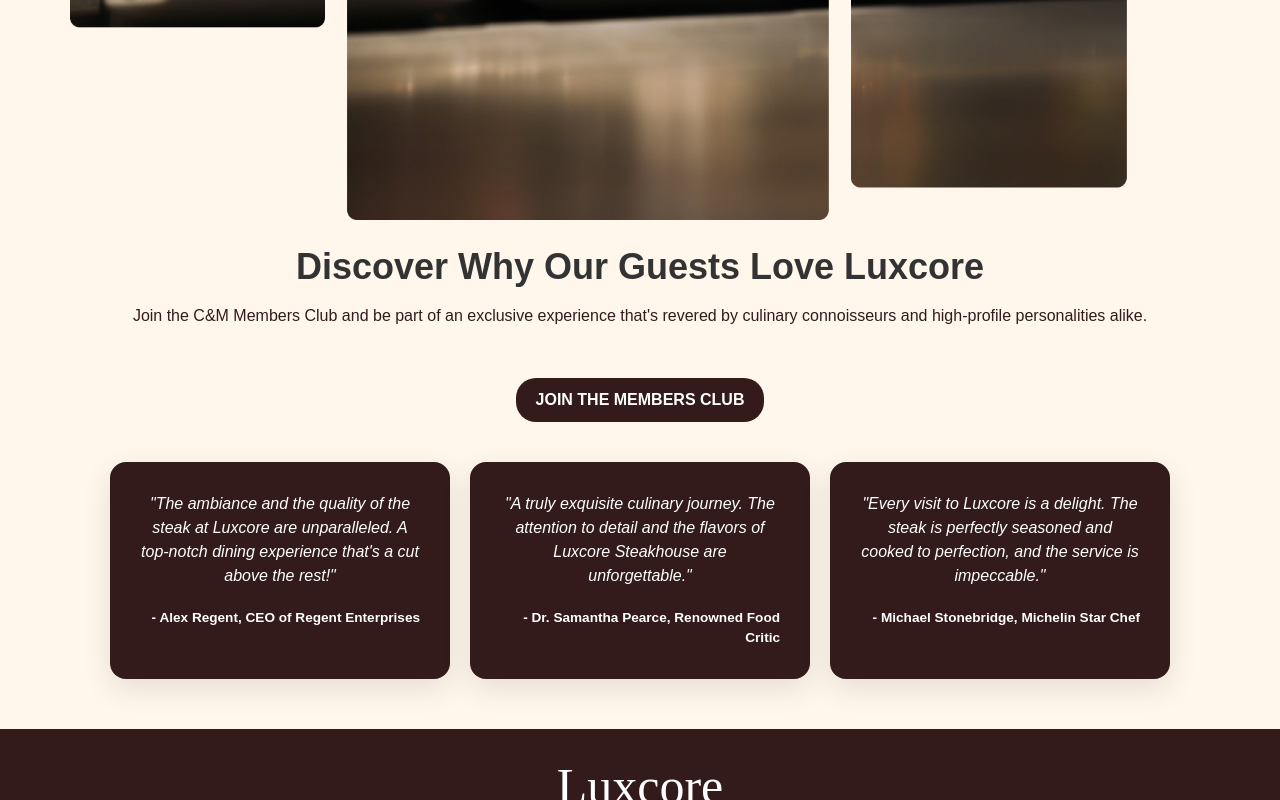
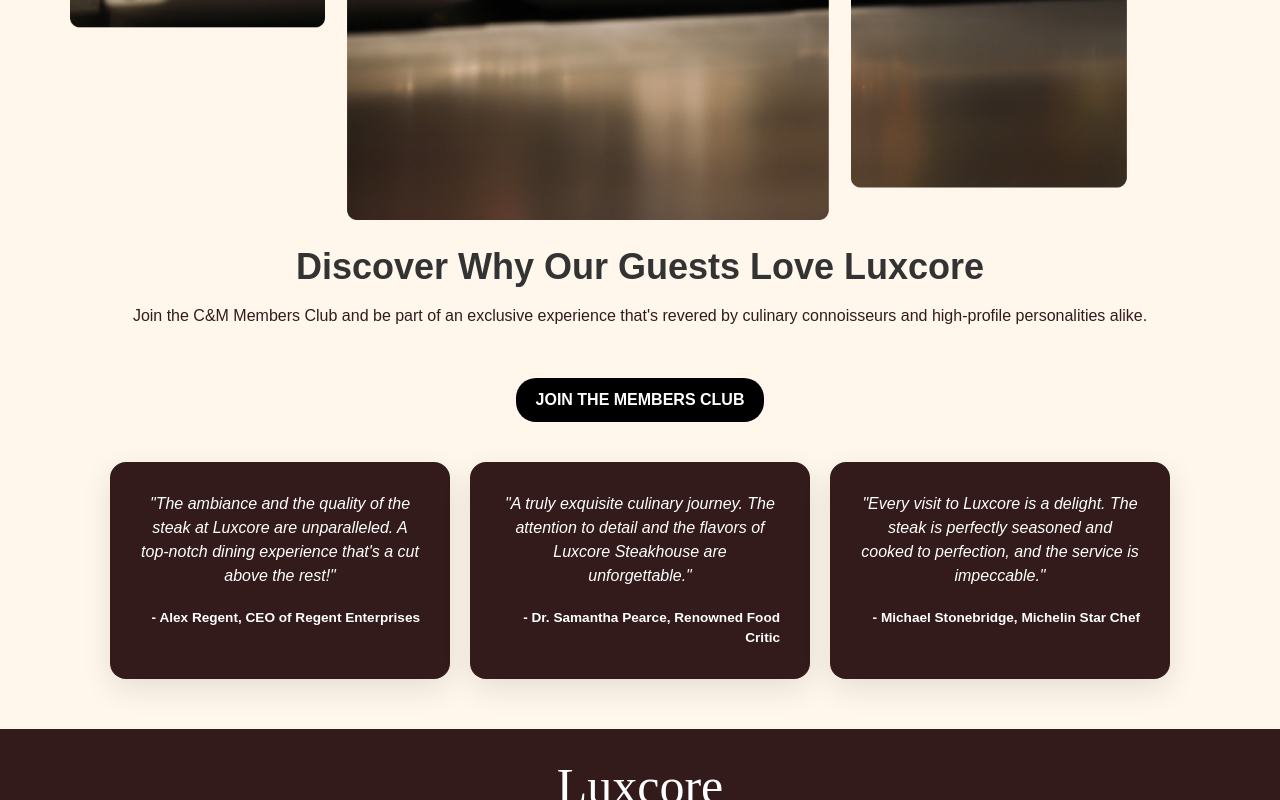
Before and after one commit to cdasilvasantos/example, a Next.js app in the folder luxcore/: page / in a window 1280 px wide. In both pictures the pointer is over the button "JOIN THE MEMBERS CLUB". Shown: the part 3304-4104 px from the top of the page. Built offline with nearby package versions, Linux system fonts and the light colour scheme.

Commit message:
background

```diff
--- a/luxcore/src/app/globals.css
+++ b/luxcore/src/app/globals.css
@@ -618,5 +618,5 @@ footer p {
 }
 
 .join-club-btn:hover {
-  background-color: #331B1B;
+  background-color: #000;
 }
```
